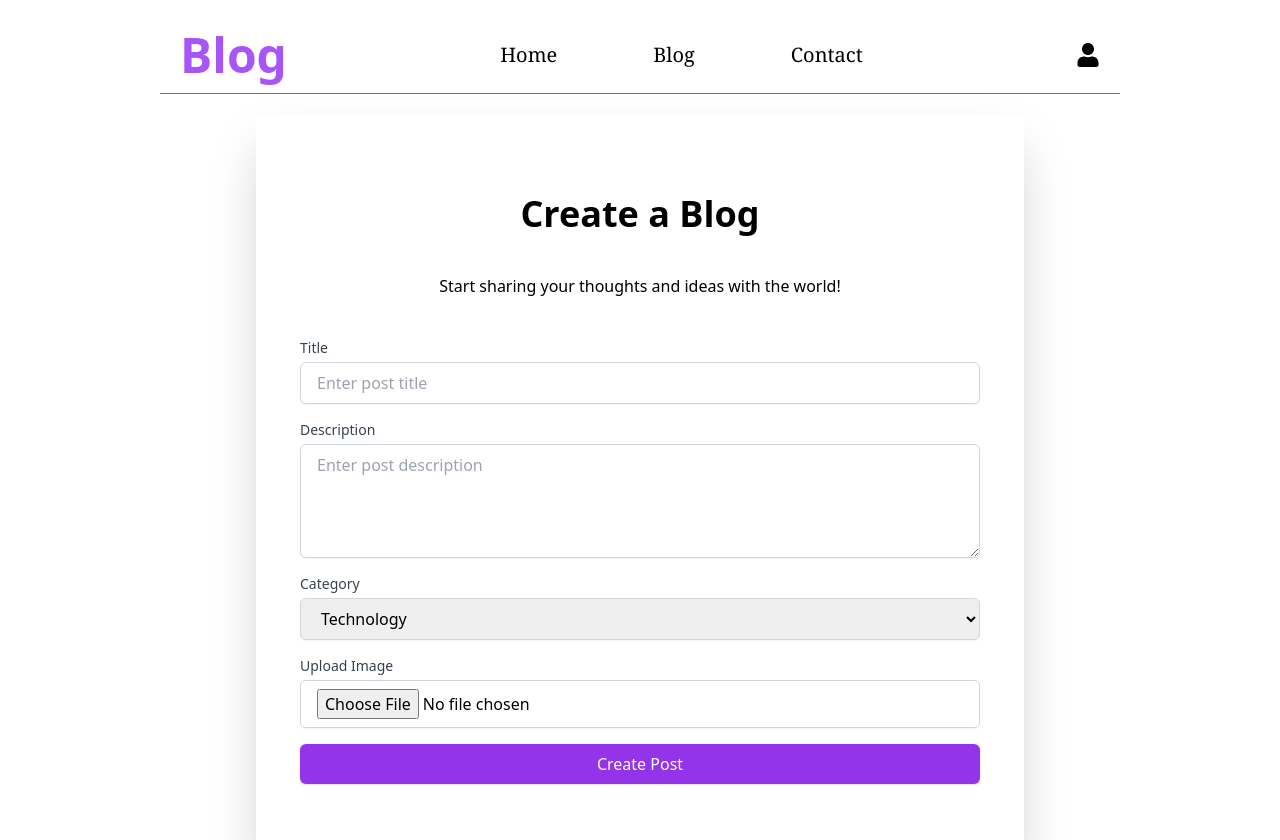
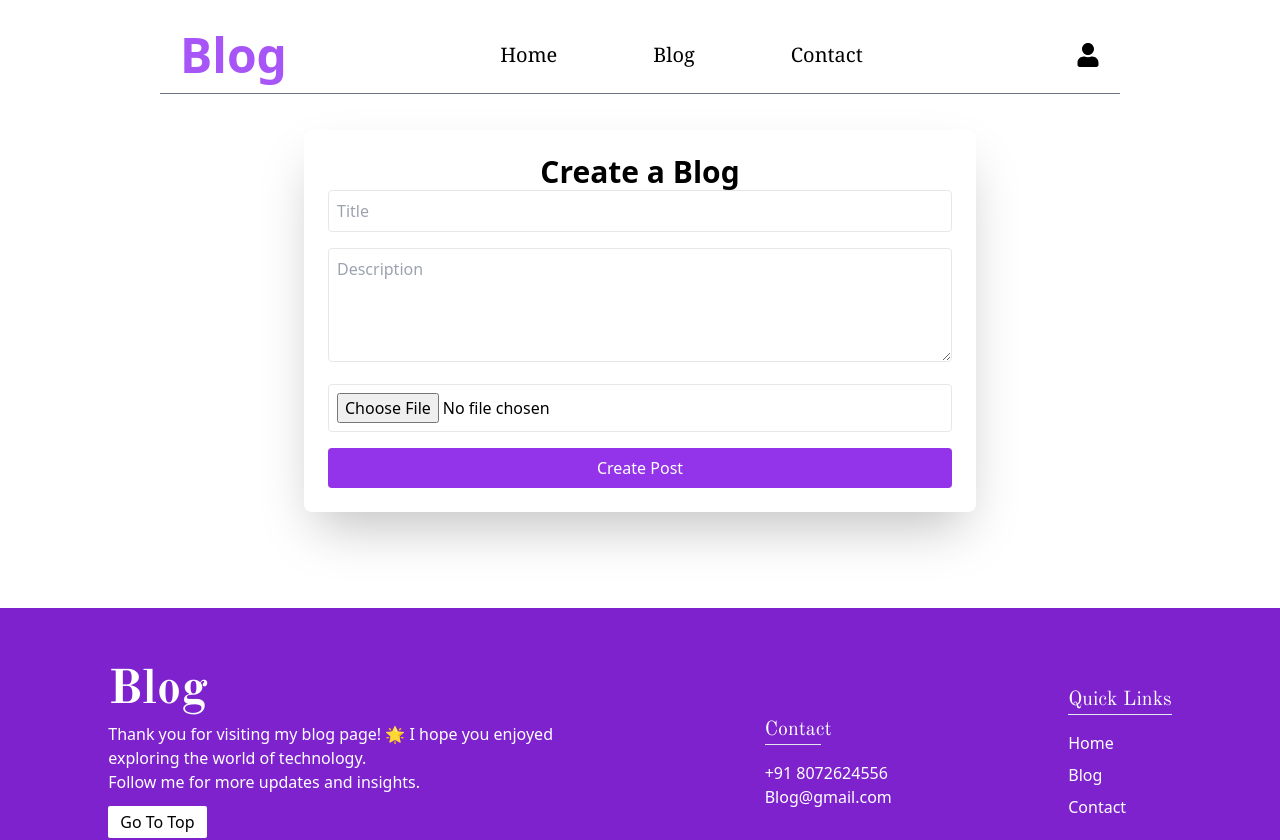
Before and after one commit to Velu-samy/MERN-Blog, a React (Vite) app in the folder blog/frontend/: page /dashboard in a window 1280 px wide. Shown: the part 320-1160 px from the top of the page. Built offline with nearby package versions, Linux system fonts and the light colour scheme.

Commit message:
added loader

```diff
--- a/blog/frontend/src/components/Createblog.jsx
+++ b/blog/frontend/src/components/Createblog.jsx
@@ -12,6 +12,8 @@ function CreateBlog() {
         image: null,
         imagePreview: null,
     });
+
+    const [loading, setLoading] = useState(false); // ✅ Loader state
 
     // ✅ Retrieve user details safely
     const userId = localStorage.getItem("userId") || "";
@@ -35,112 +37,49 @@ function CreateBlog() {
         }
     };
 
-    // ✅ Handle form submission
+    // ✅ Handle form submission with loader
     const handleSubmit = async (e) => {
         e.preventDefault();
-
-        if (!token || !userId || !formData.title.trim() || !formData.desc.trim()) {
-            alert("❌ Missing required fields!");
-            return;
-        }
+        setLoading(true);
 
         const postData = new FormData();
-        postData.append("title", formData.title);
-        postData.append("desc", formData.desc);
-        postData.append("category", formData.category);
+        Object.entries(formData).forEach(([key, value]) => {
+            if (value) postData.append(key, value);
+        });
         postData.append("userId", userId);
         postData.append("author", author);
 
-        if (formData.image) {
-            postData.append("image", formData.image); // ✅ Ensure backend expects `"image"`
-        }
-
         try {
-            const response = await axios.post(
-                "https://mern-blog-vz8i.onrender.com/api/posts/create",
-                postData,
-                {
-                    headers: {
-                        "Content-Type": "multipart/form-data",
-                        Authorization: `Bearer ${token}`,
-                    },
-                }
-            );
+            await axios.post("https://mern-blog-vz8i.onrender.com/api/posts/create", postData, {
+                headers: { "Content-Type": "multipart/form-data", Authorization: `Bearer ${token}` },
+            });
 
             alert("✅ Blog created successfully!");
-            console.log(response.data);
-
-            // ✅ Reset form after successful submission
-            setFormData({
-                title: "",
-                desc: "",
-                category: "Technology",
-                image: null,
-                imagePreview: null,
-            });
-
+            setFormData({ title: "", desc: "", category: "Technology", image: null, imagePreview: null });
         } catch (error) {
-            console.error("❌ Error creating post:", error.response?.data || error.message);
             alert("❌ Failed to create blog post.");
+        } finally {
+            setLoading(false);
         }
     };
 
     return (
         <>
             <Navbar />
-            <div className="flex justify-center items-center mb-20">
-                <div className="lg:px-11 py-20 bg-white shadow-2xl lg:w-3/5 w-full p-4 rounded-lg">
-                    <motion.div animate={{ opacity: 1, y: 0 }} initial={{ opacity: 0, y: -50 }} transition={{ duration: 0.5 }}>
-                        <h1 className="text-4xl font-bold mb-6 text-center">Create a Blog</h1>
-                    </motion.div>
-
-                    <motion.div animate={{ opacity: 1, y: 0 }} initial={{ opacity: 0, y: -50 }} transition={{ duration: 0.5, delay: 0.8 }}>
-                        <p className="my-10 text-center">Start sharing your thoughts and ideas with the world!</p>
-                    </motion.div>
-
+            <div className="flex justify-center items-center mb-20 p-4">
+                <motion.div className="bg-white shadow-2xl w-full max-w-2xl p-6 rounded-lg">
+                    <h1 className="text-3xl font-bold text-center">Create a Blog</h1>
+                    {loading && <motion.div animate={{ rotate: 360 }} transition={{ repeat: Infinity, duration: 1 }} className="mx-auto mt-4 w-10 h-10 rounded-full border-4 border-purple-600 border-t-transparent"></motion.div>}
                     <form onSubmit={handleSubmit} className="space-y-4">
-                        {/* ✅ Title Input */}
-                        <div>
-                            <label className="block text-sm font-medium text-gray-700">Title</label>
-                            <input type="text" name="title" value={formData.title} onChange={handleChange}
-                                placeholder="Enter post title" className="mt-1 block w-full px-4 py-2 border border-gray-300 rounded-md shadow-sm focus:ring-blue-500 focus:border-blue-500" required />
-                        </div>
-
-                        {/* ✅ Description Input */}
-                        <div>
-                            <label className="block text-sm font-medium text-gray-700">Description</label>
-                            <textarea name="desc" value={formData.desc} onChange={handleChange}
-                                placeholder="Enter post description" rows="4"
-                                className="mt-1 block w-full px-4 py-2 border border-gray-300 rounded-md shadow-sm focus:ring-blue-500 focus:border-blue-500" required></textarea>
-                        </div>
-
-                        {/* ✅ Category Dropdown */}
-                        <div>
-                            <label className="block text-sm font-medium text-gray-700">Category</label>
-                            <select name="category" value={formData.category} onChange={handleChange}
-                                className="mt-1 block w-full px-4 py-2 border border-gray-300 rounded-md shadow-sm focus:ring-blue-500 focus:border-blue-500" required>
-                                <option value="Technology">Technology</option>
-                            </select>
-                        </div>
-
-                        {/* ✅ Image Upload */}
-                        <div>
-                            <label className="block text-sm font-medium text-gray-700">Upload Image</label>
-                            <input type="file" name="image" accept="image/*" onChange={handleImageChange}
-                                className="mt-1 block w-full px-4 py-2 border border-gray-300 rounded-md shadow-sm focus:ring-blue-500 focus:border-blue-500" />
-                            {formData.imagePreview && (
-                                <img src={formData.imagePreview} alt="Preview" className="mt-2 max-w-full h-32 rounded-md shadow-md" />
-                            )}
-                        </div>
-
-                        {/* ✅ Submit Button */}
-                        <div>
-                            <button type="submit" className="w-full px-4 py-2 text-white bg-purple-600 hover:bg-purple-700 rounded-md shadow">
-                                Create Post
-                            </button>
-                        </div>
+                        <input type="text" name="title" value={formData.title} onChange={handleChange} placeholder="Title" className="w-full p-2 border rounded" required />
+                        <textarea name="desc" value={formData.desc} onChange={handleChange} placeholder="Description" rows="4" className="w-full p-2 border rounded" required></textarea>
+                        <input type="file" name="image" accept="image/*" onChange={handleImageChange} className="w-full p-2 border rounded" />
+                        {formData.imagePreview && <img src={formData.imagePreview} alt="Preview" className="w-full h-32 object-cover rounded-lg mt-2" />}
+                        <button type="submit" disabled={loading} className="w-full bg-purple-600 text-white py-2 rounded hover:bg-purple-700">
+                            {loading ? "Uploading..." : "Create Post"}
+                        </button>
                     </form>
-                </div>
+                </motion.div>
             </div>
             <Footer />
         </>
```
